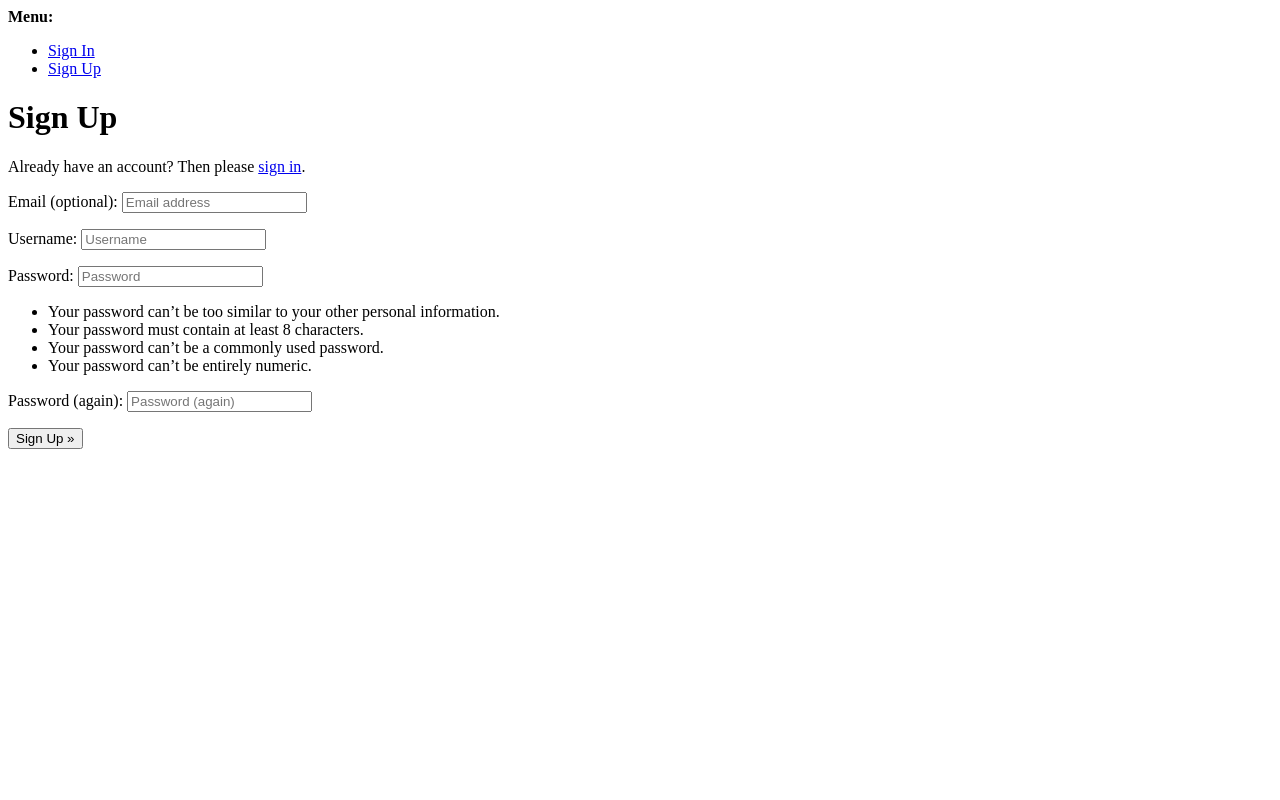
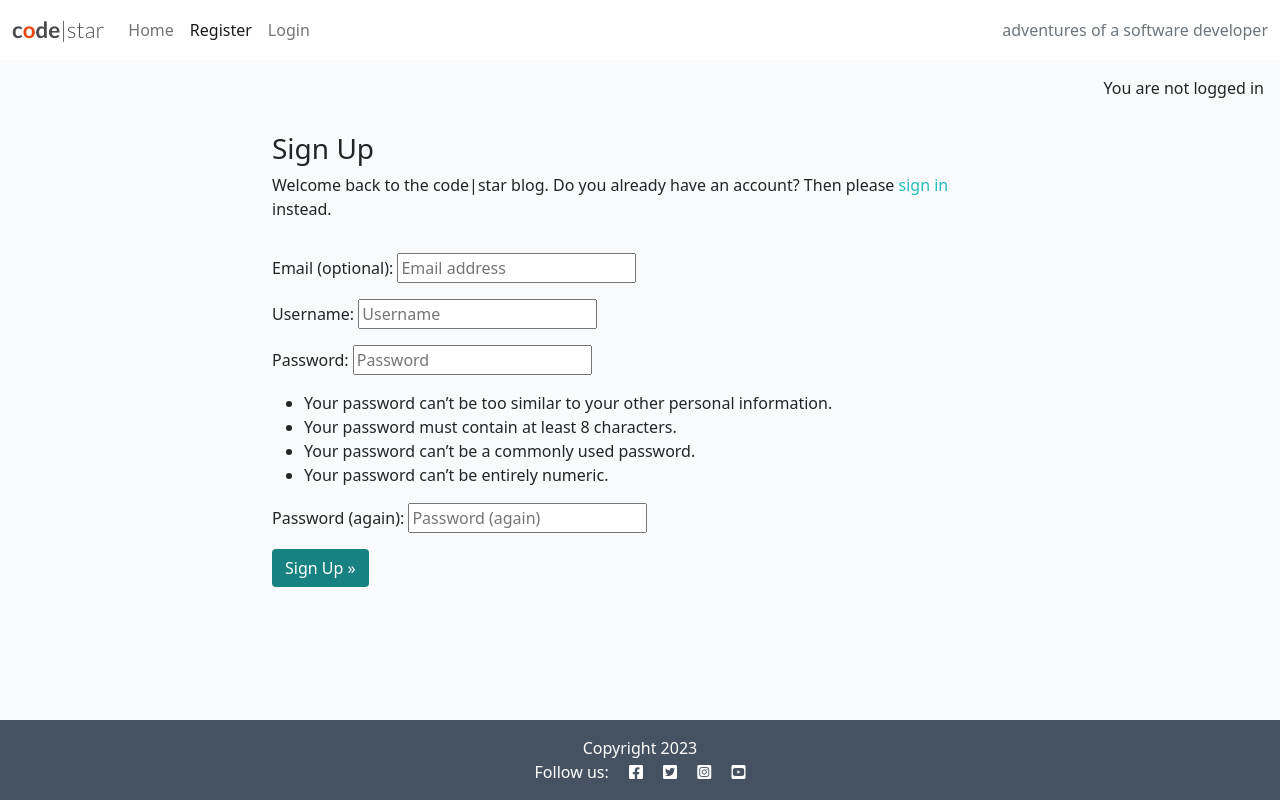
Before and after one commit to niraj-sachania/django-blog, a Django app: page /accounts/signup/ in a window 1280 px wide. Run offline with Django 4.2, Linux system fonts and the light colour scheme.

Commit message:
feat: customise signup template

```diff
--- a/templates/account/signup.html
+++ b/templates/account/signup.html
@@ -1,21 +1,46 @@
-{% extends "account/base.html" %}
-
+{% extends "base.html" %}
 {% load i18n %}
 
-{% block head_title %}{% trans "Signup" %}{% endblock head_title %}
+{% block head_title %}{% trans "Signup" %}{% endblock %}
 
 {% block content %}
-<h1>{% trans "Sign Up" %}</h1>
+  <div class="container">
+    <div class="row">
+      <div class="col-md-8 mt-3 offset-md-2">
+        <h3>{% trans "Sign Up" %}</h3>
 
-<p>{% blocktrans %}Already have an account? Then please <a href="{{ login_url }}">sign in</a>.{% endblocktrans %}</p>
-
-<form class="signup" id="signup_form" method="post" action="{% url 'account_signup' %}">
-  {% csrf_token %}
-  {{ form.as_p }}
-  {% if redirect_field_value %}
-  <input type="hidden" name="{{ redirect_field_name }}" value="{{ redirect_field_value }}" />
-  {% endif %}
-  <button type="submit">{% trans "Sign Up" %} &raquo;</button>
-</form>
-
-{% endblock content %}
+        <p>
+          {% blocktrans %}
+            Welcome back to the code|star blog. Do you already have an account?
+            Then please
+            <a class="link" href="{{ login_url }}">sign in</a>
+            instead.
+          {% endblocktrans %}
+        </p>
+      </div>
+    </div>
+    <div class="row">
+      <div class="col-md-8 mt-3 offset-md-2">
+        <form
+          class="signup"
+          id="signup_form"
+          method="post"
+          action="{% url 'account_signup' %}"
+        >
+          {% csrf_token %}
+          {{ form.as_p }}
+          {% if redirect_field_value %}
+            <input
+              type="hidden"
+              name="{{ redirect_field_name }}"
+              value="{{ redirect_field_value }}"
+            />
+          {% endif %}
+          <button class="btn btn-signup right" type="submit">
+            {% trans "Sign Up" %} &raquo;
+          </button>
+        </form>
+      </div>
+    </div>
+  </div>
+{% endblock %}
```
